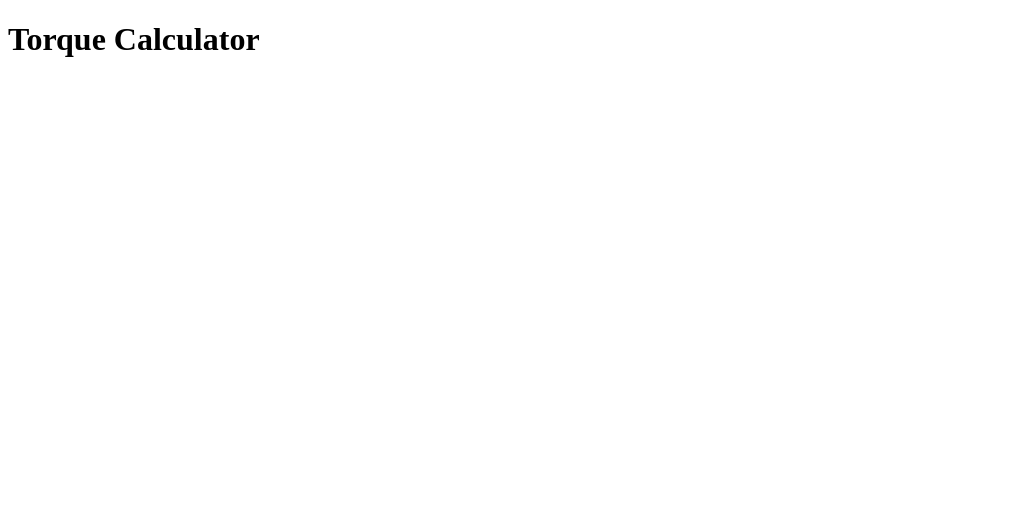
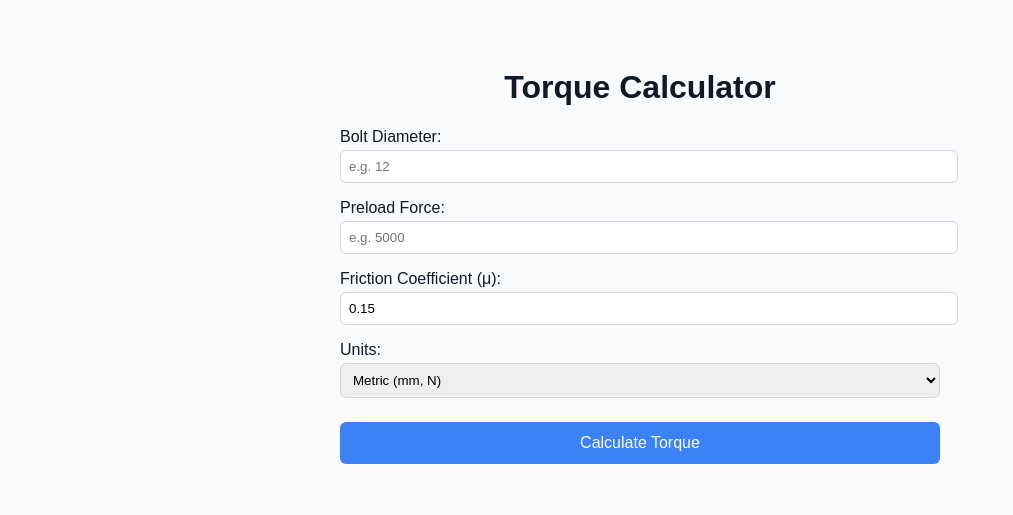
Before and after one commit to B-Fury99/Torque-Calculator, a plain HTML site: page index.html in a window 1280 px wide. Shown: the whole page, without its empty margins (0-1013 px from the left). Drawn offline with Linux system fonts and the light colour scheme.

Commit message:
Primary code

```diff
--- a/index.html
+++ b/index.html
@@ -1 +1,97 @@
-<!DOCTYPE html><html><head><title>Torque Calculator</title></head><body><h1>Torque Calculator</h1></body></html>
+<!DOCTYPE html>
+<html lang="en">
+<head>
+  <meta charset="UTF-8" />
+  <meta name="viewport" content="width=device-width, initial-scale=1.0" />
+  <title>Torque Calculator</title>
+  <link rel="manifest" href="manifest.json" />
+  <meta name="theme-color" content="#3b82f6" />
+  <style>
+    body {
+      font-family: sans-serif;
+      max-width: 600px;
+      margin: 2rem auto;
+      padding: 1rem;
+      background: #f9fafb;
+      color: #111827;
+    }
+    h1 { text-align: center; }
+    label { display: block; margin-top: 1rem; }
+    input, select {
+      width: 100%;
+      padding: 0.5rem;
+      margin-top: 0.25rem;
+      border: 1px solid #d1d5db;
+      border-radius: 0.375rem;
+    }
+    button {
+      margin-top: 1.5rem;
+      padding: 0.75rem;
+      width: 100%;
+      background-color: #3b82f6;
+      color: white;
+      border: none;
+      border-radius: 0.375rem;
+      font-size: 1rem;
+      cursor: pointer;
+    }
+    .result {
+      margin-top: 2rem;
+      background: #e0f2fe;
+      padding: 1rem;
+      border-radius: 0.5rem;
+    }
+  </style>
+</head>
+<body>
+  <h1>Torque Calculator</h1>
+  <form id="torqueForm">
+    <label>
+      Bolt Diameter:
+      <input type="number" step="any" id="diameter" placeholder="e.g. 12" required />
+    </label>
+    <label>
+      Preload Force:
+      <input type="number" step="any" id="force" placeholder="e.g. 5000" required />
+    </label>
+    <label>
+      Friction Coefficient (μ):
+      <input type="number" step="any" id="friction" value="0.15" required />
+    </label>
+    <label>
+      Units:
+      <select id="units">
+        <option value="metric">Metric (mm, N)</option>
+        <option value="imperial">Imperial (in, lbf)</option>
+      </select>
+    </label>
+    <button type="submit">Calculate Torque</button>
+  </form>
+
+  <div class="result" id="result" style="display:none;"></div>
+
+  <script>
+    document.getElementById('torqueForm').addEventListener('submit', function (e) {
+      e.preventDefault();
+      const d = parseFloat(document.getElementById('diameter').value);
+      const F = parseFloat(document.getElementById('force').value);
+      const mu = parseFloat(document.getElementById('friction').value);
+      const units = document.getElementById('units').value;
+
+      if (isNaN(d) || isNaN(F) || isNaN(mu)) {
+        alert("Please fill out all fields correctly.");
+        return;
+      }
+
+      const torque = (mu * F * d) / 2;
+      const unitLabel = units === "metric" ? "N·mm" : "lbf·in";
+
+      document.getElementById('result').style.display = "block";
+      document.getElementById('result').innerHTML = `
+        <strong>Calculated Torque:</strong><br />
+        ${torque.toFixed(2)} ${unitLabel}
+      `;
+    });
+  </script>
+</body>
+</html>
```
